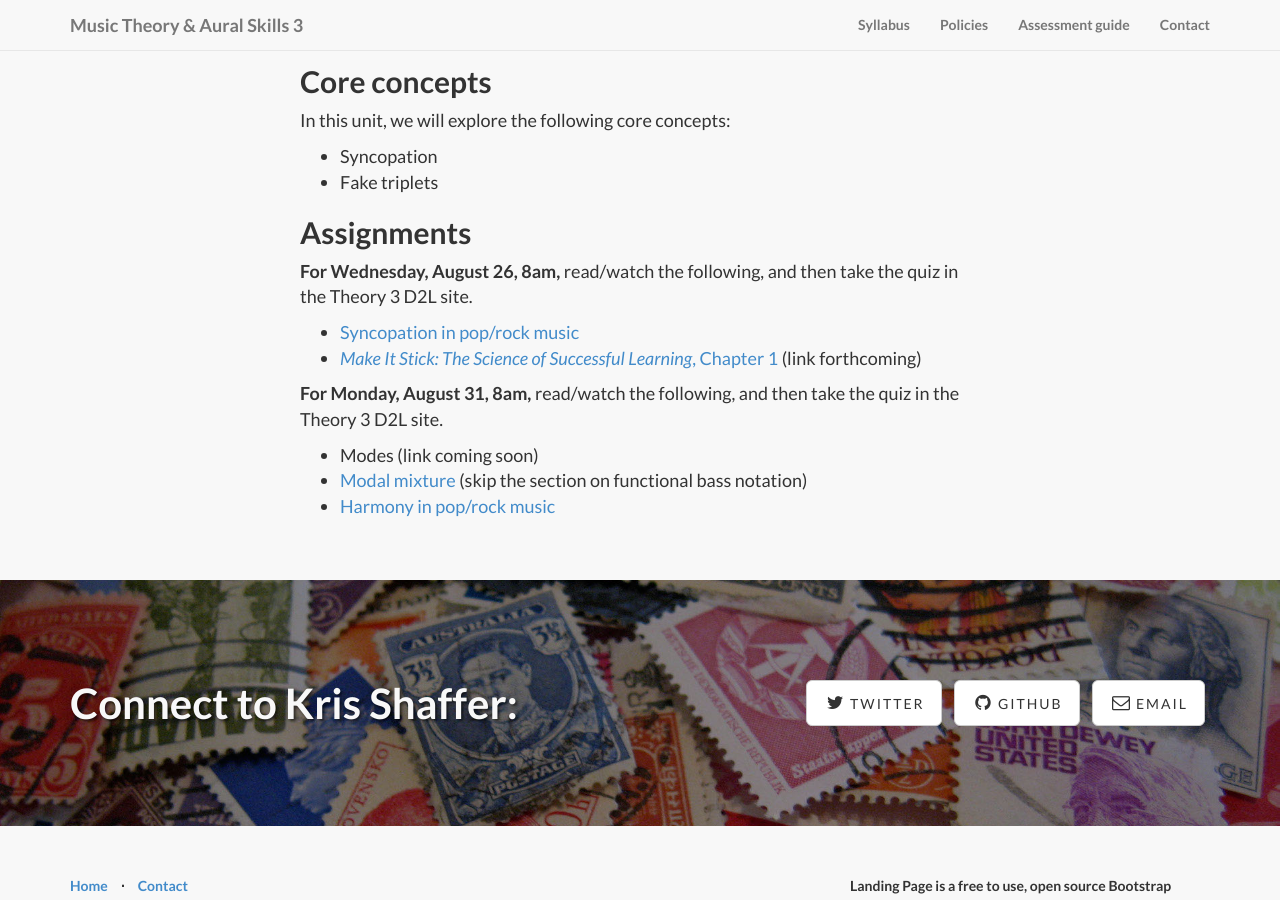
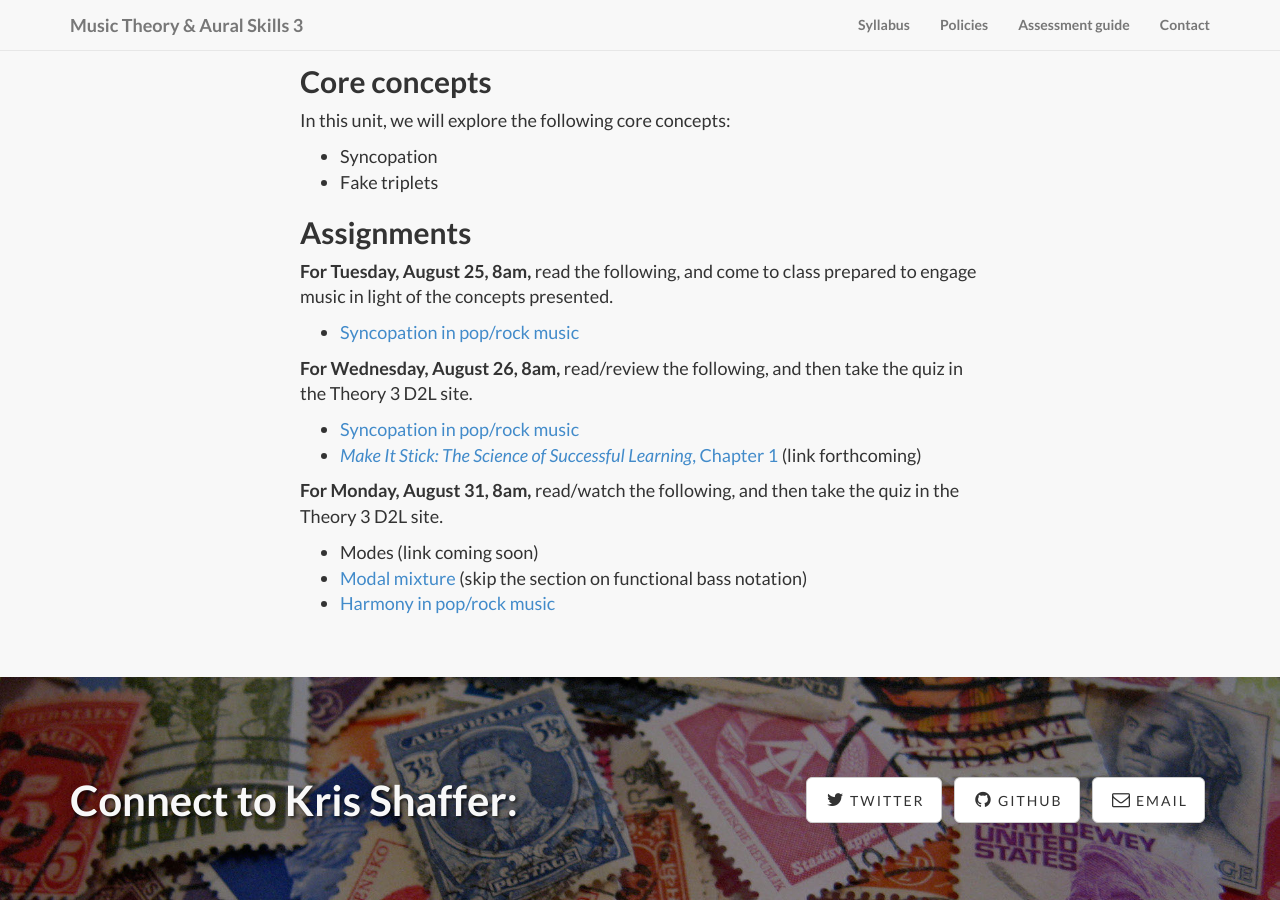
Before and after one commit to kshaffer/theory3, a Jekyll site: the page built from week1.md, in a window 1280 px wide and 900 px high, scrolled down 974 px. Built offline with Jekyll 4.4.1, drawn with Linux system fonts in a browser that asks for light colours; nearby versions of some CDN libraries; library files that are not in the unit come from our copies.

Commit message:
Week 1 schedule change

```diff
--- a/week1.md
+++ b/week1.md
@@ -26,7 +26,11 @@ In this unit, we will explore the following core concepts:
 
 ## Assignments
 
-**For Wednesday, August 26, 8am,** read/watch the following, and then take the quiz in the Theory 3 D2L site.
+**For Tuesday, August 25, 8am,** read the following, and come to class prepared to engage music in light of the concepts presented.
+
+- [Syncopation in pop/rock music](http://openmusictheory.com/syncopation.html)
+
+**For Wednesday, August 26, 8am,** read/review the following, and then take the quiz in the Theory 3 D2L site.
 
 - [Syncopation in pop/rock music](http://openmusictheory.com/syncopation.html)
 - [*Make It Stick: The Science of Successful Learning*, Chapter 1]() (link forthcoming)
```
